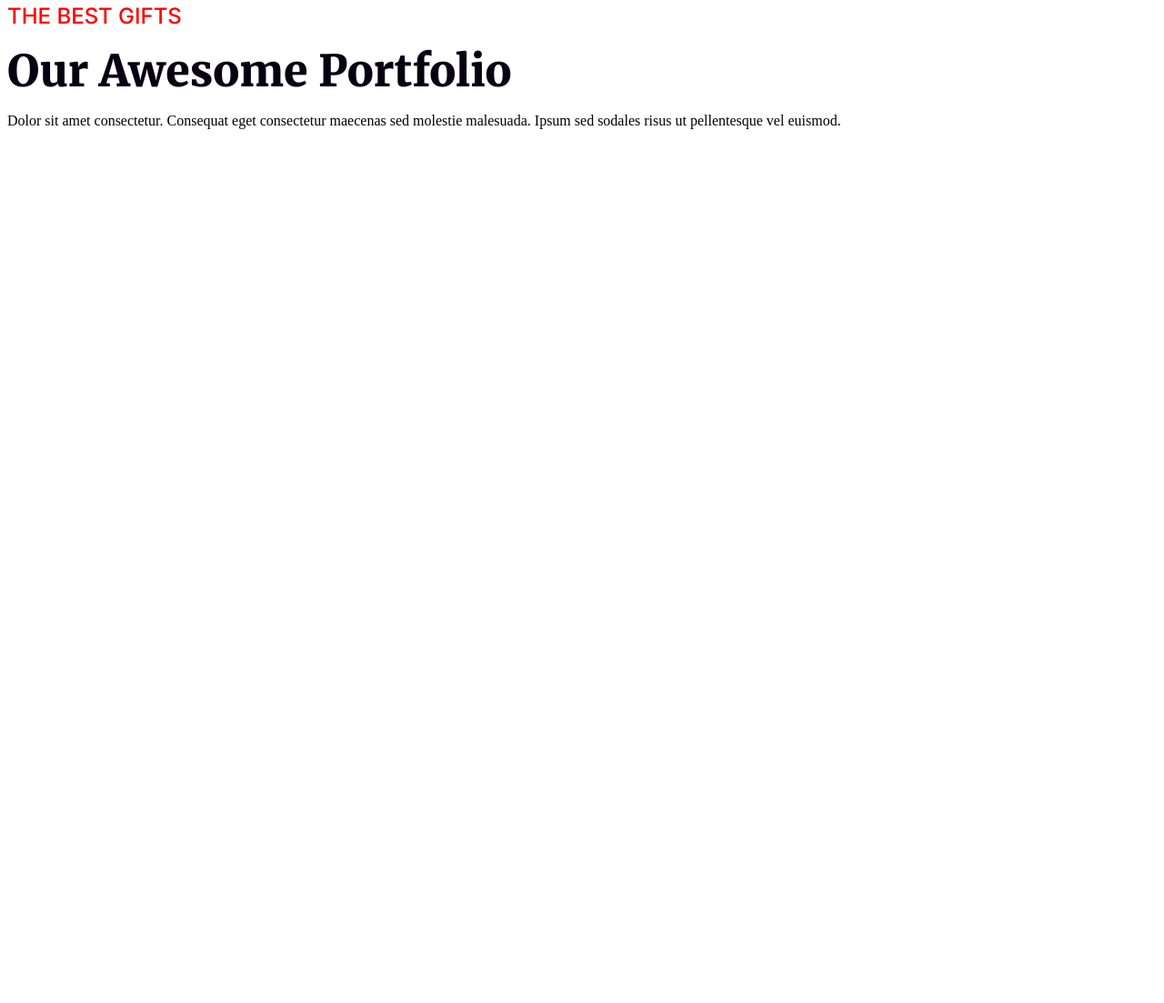
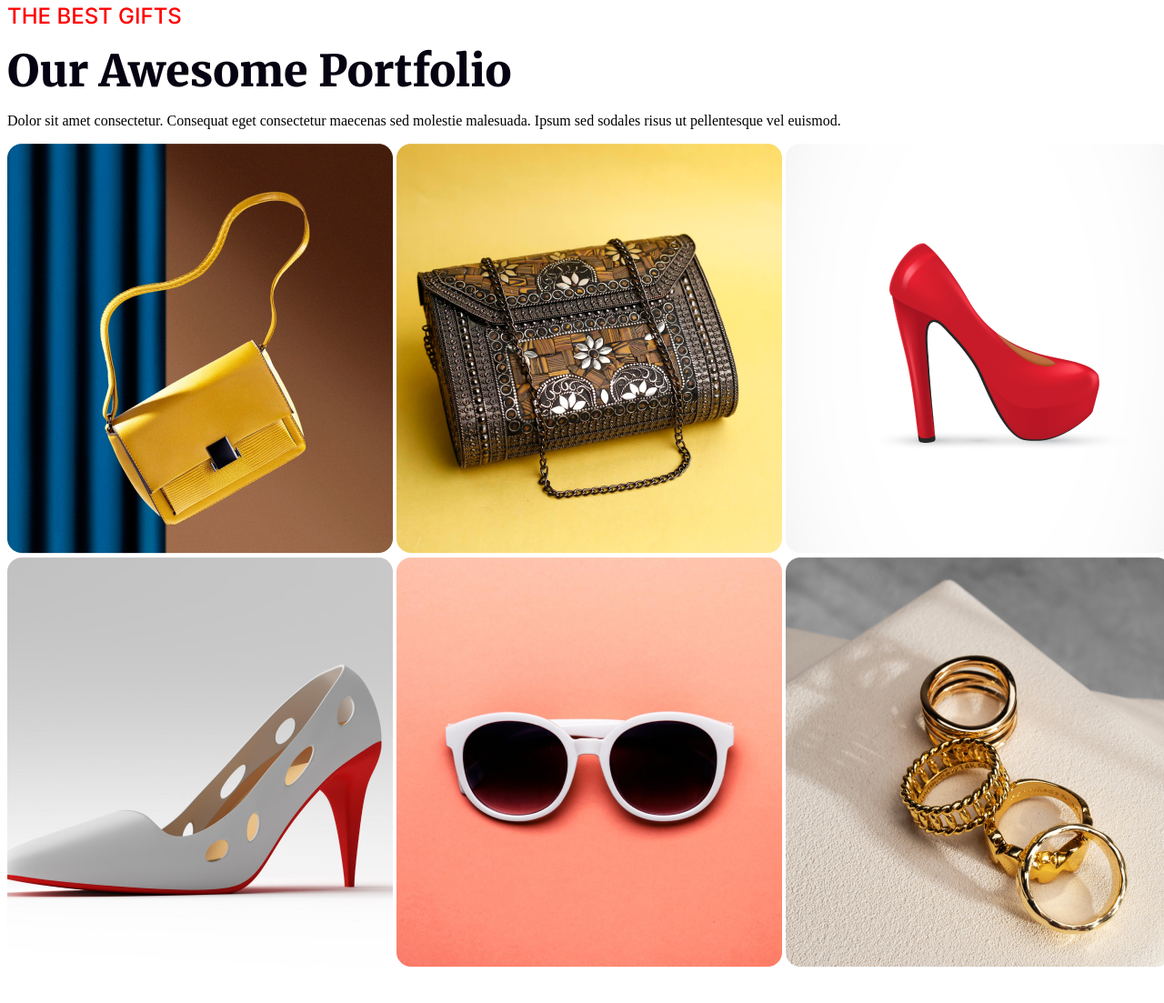
Before and after one commit to rakibuli06/pro-hero-assignment-01, a plain HTML site: page index.html in a window 1280 px wide. Shown: the part 4513-5616 px from the top of the page at 91% size. Before the commit the page ends 4859 px from the top, so only its background shows below. Drawn offline with Linux system fonts and the light colour scheme.

Commit message:
portfolio

```diff
--- a/index.html
+++ b/index.html
@@ -105,9 +105,20 @@
 
     <!-- Awesome Portfolio -->
     <div class="awesome-portfolio">
-        <h5 class="best-gift">THE BEST GIFTS</h5>
-        <h3 class="portfolio">Our Awesome Portfolio</h3>
-        <p class="portfolio-desc">Dolor sit amet consectetur. Consequat eget consectetur maecenas sed molestie malesuada. Ipsum sed sodales risus ut pellentesque vel euismod. </p>
+        <div>
+            <h5 class="best-gift">THE BEST GIFTS</h5>
+            <h3 class="portfolio">Our Awesome Portfolio</h3>
+            <p class="portfolio-desc">Dolor sit amet consectetur. Consequat eget consectetur maecenas sed molestie
+                malesuada. Ipsum sed sodales risus ut pellentesque vel euismod. </p>
+        </div>
+        <div class="img-6">
+            <img src="images/Rectangle 3.png" alt="">
+            <img src="images/Rectangle 4.png" alt="">
+            <img src="images/Rectangle 5.png" alt="">
+            <img src="images/Rectangle 6.png" alt="">
+            <img src="images/Rectangle 7.png" alt="">
+            <img src="images/Rectangle 8.png" alt="">
+        </div>
     </div>
     <br><br><br><br><br><br><br><br><br><br>
 </body>
--- a/style/newyear.css
+++ b/style/newyear.css
@@ -321,3 +321,8 @@ span {
     padding-top: 22px;
     width: 896px;
 }
+
+.awesome-portfolio .img-6{
+    justify-content: center;
+    align-items: center;
+}
```
